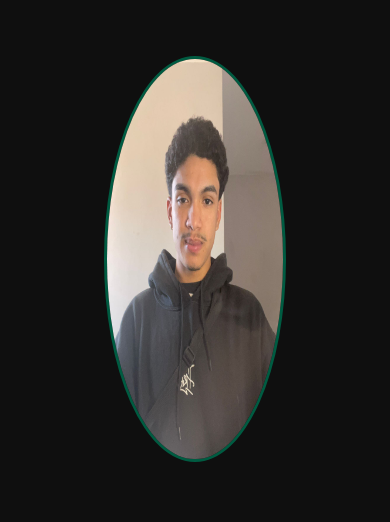
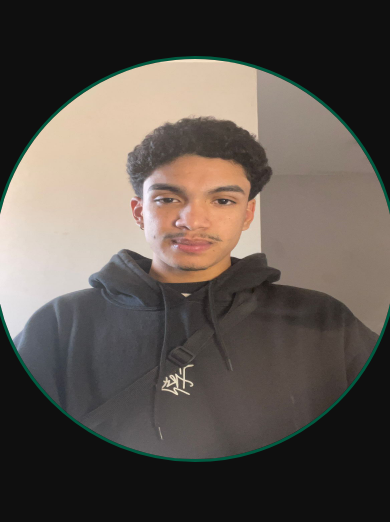
Before and after one commit to MiguelNet01/portfolio-miguel, a plain HTML site: page index.html in a window 390 px wide. Shown: the part 70-592 px from the top of the page. Drawn offline with nearby package versions, Linux system fonts and the light colour scheme.

Commit message:
Add files via upload

```diff
--- a/Styles/style.css
+++ b/Styles/style.css
@@ -14,7 +14,7 @@ body{
     color: var(--cor-secundaria);
     box-sizing: border-box;
 }
-img{
+.foto-principal{
     width: 400px;
     height: 400px;
     border-radius: 50%;
@@ -120,4 +120,8 @@ img{
     .apresentacao__conteudo{
         width: auto;
     }
+    .foto-principal{
+        width: 400px;
+        height: 400px;
+    }
 }
--- a/index.html
+++ b/index.html
@@ -27,7 +27,7 @@
                 <a class="apresentacao__links_navegacao" href="https://github.com/MiguelNet01" target="_blank">github</a>
             </div>
         </section>
-        <img src="/Assests/Foto crr.jpg" alt="Miguel neto">
+        <img class="foto-principal" src="/Assests/Foto crr.jpg" alt="Miguel neto">
     </main>
     <footer class="rodape">
         <p>Desenvolvido por Miguel Neto</p>
```
